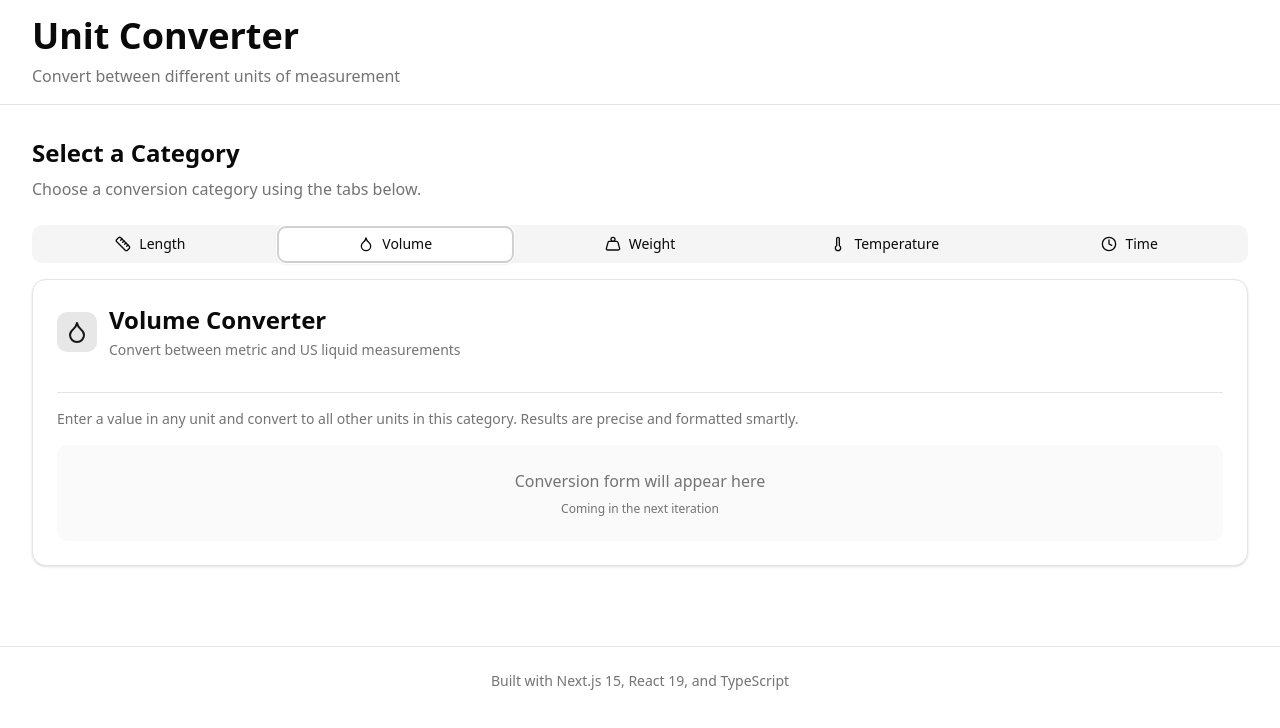
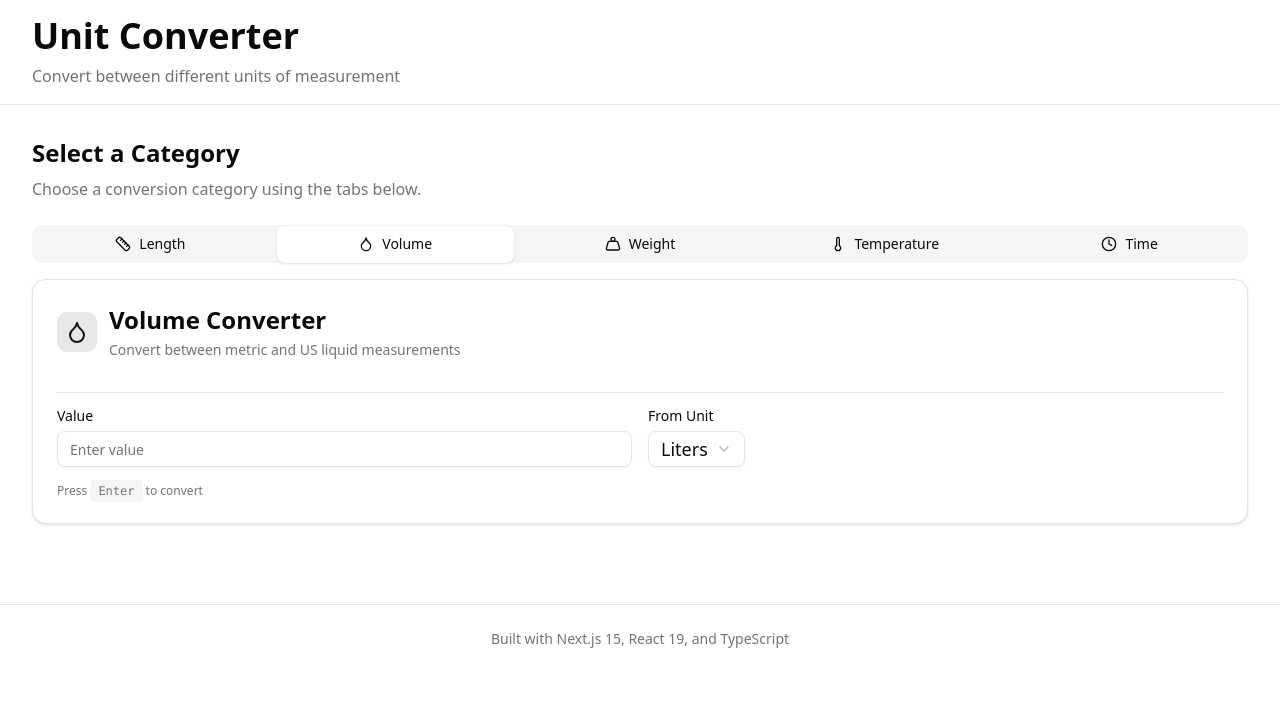
Before and after one commit to rhoofr/unit-converter, a Next.js app: page / in a window 1280 px wide. Both pictures are taken after a click on the tab "Volume". Shown: the top 728 px of the page. Built offline with nearby package versions, Linux system fonts and the light colour scheme.

Commit message:
feat: add volume conversion functionality with form and utility functions

```diff
--- a/src/components/category-tabs.tsx
+++ b/src/components/category-tabs.tsx
@@ -14,6 +14,7 @@ import {
   CardTitle,
 } from '@/components/ui';
 import { LengthConverterForm } from '@/components/length-converter-form';
+import { VolumeConverterForm } from '@/components/volume-converter-form';
 
 interface ConversionCategory {
   id: string;
@@ -107,6 +108,8 @@ export function CategoryTabs() {
                   <div className='pt-4 border-t border-border'>
                     {category.id === 'length' ? (
                       <LengthConverterForm defaultUnit={category.defaultUnit} availableUnits={category.units} />
+                    ) : category.id === 'volume' ? (
+                      <VolumeConverterForm defaultUnit={category.defaultUnit} availableUnits={category.units} />
                     ) : (
                       <>
                         <p className='text-sm text-muted-foreground mb-4'>
--- /dev/null
+++ b/src/components/volume-converter-form.tsx
@@ -0,0 +1,157 @@
+'use client';
+
+import * as React from 'react';
+import { useForm } from 'react-hook-form';
+import { zodResolver } from '@hookform/resolvers/zod';
+import { z } from 'zod';
+import {
+  Form,
+  FormControl,
+  FormField,
+  FormItem,
+  FormLabel,
+  FormMessage,
+  Input,
+  Select,
+  SelectContent,
+  SelectItem,
+  SelectTrigger,
+  SelectValue,
+  ConversionResultsList,
+} from '@/components/ui';
+import type { ConversionResult as ConversionResultType } from '@/components/ui';
+import { convertVolume, getUnitIdFromName } from '@/lib/conversions/volume';
+
+interface VolumeConverterFormProps {
+  defaultUnit: string;
+  availableUnits: string[];
+}
+
+// Zod schema for form validation
+const formSchema = z.object({
+  value: z
+    .string()
+    .min(1, 'Please enter a value')
+    .refine((val) => {
+      const num = parseFloat(val);
+      return !isNaN(num) && isFinite(num);
+    }, 'Please enter a valid number'),
+  fromUnit: z.string().min(1, 'Please select a unit'),
+});
+
+type FormData = z.infer<typeof formSchema>;
+
+export function VolumeConverterForm({ defaultUnit, availableUnits }: VolumeConverterFormProps) {
+  const [results, setResults] = React.useState<ConversionResultType[]>([]);
+  const [hasConverted, setHasConverted] = React.useState(false);
+  const inputRef = React.useRef<HTMLInputElement>(null);
+
+  const form = useForm<FormData>({
+    resolver: zodResolver(formSchema),
+    defaultValues: {
+      value: '',
+      fromUnit: defaultUnit,
+    },
+  });
+
+  const handleConvert = (data: FormData) => {
+    const numericValue = parseFloat(data.value);
+    const unitId = getUnitIdFromName(data.fromUnit);
+
+    if (unitId) {
+      const conversionResults = convertVolume(numericValue, unitId);
+      setResults(conversionResults);
+      setHasConverted(true);
+    }
+  };
+
+  // Auto-focus input on mount
+  React.useEffect(() => {
+    inputRef.current?.focus();
+  }, []);
+
+  // Handle unit change: clear results, clear input, focus input
+  const handleUnitChange = (newUnit: string) => {
+    form.setValue('fromUnit', newUnit);
+    form.setValue('value', '');
+    setResults([]);
+    setHasConverted(false);
+    // Focus the input field after state updates
+    setTimeout(() => {
+      inputRef.current?.focus();
+    }, 0);
+  };
+
+  // Handle Enter key press
+  const handleKeyDown = (e: React.KeyboardEvent<HTMLInputElement>) => {
+    if (e.key === 'Enter') {
+      e.preventDefault();
+      form.handleSubmit(handleConvert)();
+    }
+  };
+
+  return (
+    <div className='space-y-6'>
+      <Form {...form}>
+        <form onSubmit={form.handleSubmit(handleConvert)} className='space-y-4'>
+          <div className='grid grid-cols-1 sm:grid-cols-2 gap-4'>
+            {/* Value Input */}
+            <FormField
+              control={form.control}
+              name='value'
+              render={({ field }) => (
+                <FormItem>
+                  <FormLabel>Value</FormLabel>
+                  <FormControl>
+                    <Input
+                      type='text'
+                      placeholder='Enter value'
+                      {...field}
+                      ref={inputRef}
+                      onKeyDown={handleKeyDown}
+                      className='text-lg'
+                    />
+                  </FormControl>
+                  <FormMessage />
+                </FormItem>
+              )}
+            />
+
+            {/* Unit Select */}
+            <FormField
+              control={form.control}
+              name='fromUnit'
+              render={({ field }) => (
+                <FormItem>
+                  <FormLabel>From Unit</FormLabel>
+                  <Select onValueChange={handleUnitChange} defaultValue={field.value}>
+                    <FormControl>
+                      <SelectTrigger className='text-lg'>
+                        <SelectValue placeholder='Select unit' />
+                      </SelectTrigger>
+                    </FormControl>
+                    <SelectContent>
+                      {availableUnits.map((unit) => (
+                        <SelectItem key={unit} value={unit}>
+                          {unit}
+                        </SelectItem>
+                      ))}
+                    </SelectContent>
+                  </Select>
+                  <FormMessage />
+                </FormItem>
+              )}
+            />
+          </div>
+
+          <p className='text-xs text-muted-foreground'>
+            Press <kbd className='px-2 py-1 bg-muted rounded text-xs'>Enter</kbd> to convert
+          </p>
+        </form>
+      </Form>
+
+      {/* Results Display */}
+      {hasConverted && <ConversionResultsList results={results} />}
+    </div>
+  );
+}
--- /dev/null
+++ b/src/lib/conversions/volume.ts
@@ -0,0 +1,141 @@
+/**
+ * Volume Conversion Utilities
+ * Base unit: Liter (L)
+ */
+
+export interface VolumeUnit {
+  id: string;
+  name: string;
+  symbol: string;
+  toBase: (value: number) => number; // Convert to liters
+  fromBase: (value: number) => number; // Convert from liters
+}
+
+export const volumeUnits: Record<string, VolumeUnit> = {
+  milliliter: {
+    id: 'milliliter',
+    name: 'Milliliters',
+    symbol: 'mL',
+    toBase: (value: number) => value / 1000,
+    fromBase: (value: number) => value * 1000,
+  },
+  liter: {
+    id: 'liter',
+    name: 'Liters',
+    symbol: 'L',
+    toBase: (value: number) => value,
+    fromBase: (value: number) => value,
+  },
+  fluidOunce: {
+    id: 'fluidOunce',
+    name: 'Fluid Ounces',
+    symbol: 'fl oz',
+    toBase: (value: number) => value * 0.0295735,
+    fromBase: (value: number) => value / 0.0295735,
+  },
+  cup: {
+    id: 'cup',
+    name: 'Cups',
+    symbol: 'cup',
+    toBase: (value: number) => value * 0.236588,
+    fromBase: (value: number) => value / 0.236588,
+  },
+  pint: {
+    id: 'pint',
+    name: 'Pints',
+    symbol: 'pt',
+    toBase: (value: number) => value * 0.473176,
+    fromBase: (value: number) => value / 0.473176,
+  },
+  quart: {
+    id: 'quart',
+    name: 'Quarts',
+    symbol: 'qt',
+    toBase: (value: number) => value * 0.946353,
+    fromBase: (value: number) => value / 0.946353,
+  },
+  gallon: {
+    id: 'gallon',
+    name: 'Gallons',
+    symbol: 'gal',
+    toBase: (value: number) => value * 3.78541,
+    fromBase: (value: number) => value / 3.78541,
+  },
+};
+
+export interface ConversionResult {
+  unitId: string;
+  unitName: string;
+  symbol: string;
+  value: string; // Smart formatted: no decimals if whole number, 2 decimals otherwise
+}
+
+/**
+ * Format a number with smart decimal handling and US-style comma separators:
+ * - No decimal places if the number is a whole number
+ * - 2 decimal places otherwise
+ * - Commas for thousands separators (e.g., 1,000,000)
+ * @param num - The number to format
+ * @returns Formatted string
+ */
+function formatNumber(num: number): string {
+  // Check if the number is effectively a whole number (accounting for floating point errors)
+  const isWholeNumber = Math.abs(num - Math.round(num)) < 0.0001;
+
+  if (isWholeNumber) {
+    // Format whole number with commas
+    return Math.round(num).toLocaleString('en-US');
+  }
+
+  // Format decimal number with 2 decimal places and commas
+  return num.toLocaleString('en-US', {
+    minimumFractionDigits: 2,
+    maximumFractionDigits: 2,
+  });
+}
+
+/**
+ * Convert a volume value from one unit to all other units
+ * @param value - The numeric value to convert
+ * @param fromUnitId - The ID of the source unit (e.g., 'liter', 'gallon')
+ * @returns Array of conversion results for all units
+ */
+export function convertVolume(value: number, fromUnitId: string): ConversionResult[] {
+  const fromUnit = volumeUnits[fromUnitId];
+
+  if (!fromUnit) {
+    throw new Error(`Invalid unit ID: ${fromUnitId}`);
+  }
+
+  // Convert input value to base unit (liters)
+  const baseValue = fromUnit.toBase(value);
+
+  // Convert base value to all other units
+  const results: ConversionResult[] = Object.values(volumeUnits)
+    .filter((unit) => unit.id !== fromUnitId) // Exclude the source unit
+    .map((unit) => ({
+      unitId: unit.id,
+      unitName: unit.name,
+      symbol: unit.symbol,
+      value: formatNumber(unit.fromBase(baseValue)),
+    }));
+
+  return results;
+}
+
+/**
+ * Get an array of all volume unit names for the select dropdown
+ */
+export function getVolumeUnitNames(): string[] {
+  return Object.values(volumeUnits).map((unit) => unit.name);
+}
+
+/**
+ * Get unit ID from unit name (case-insensitive)
+ * @param name - The display name of the unit (e.g., 'Liter')
+ * @returns The unit ID (e.g., 'liter')
+ */
+export function getUnitIdFromName(name: string): string | undefined {
+  const unit = Object.values(volumeUnits).find((u) => u.name.toLowerCase() === name.toLowerCase());
+  return unit?.id;
+}
```
